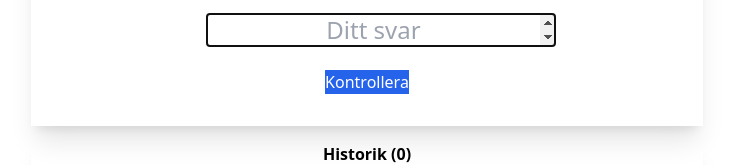
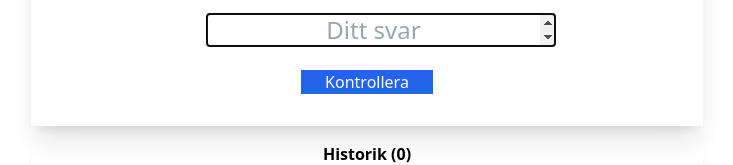
Before and after one commit to Krossmaskinen/multiplication-training, a SvelteKit app: page /practice in a window 1280 px wide. Shown: the part 214-379 px from the top of the page, without its empty margins (273-1006 px from the left). Built offline with nearby package versions, Linux system fonts and the light colour scheme.

Commit message:
feat: fix button styling

```diff
--- a/src/app.css
+++ b/src/app.css
@@ -12,8 +12,15 @@
 
 .btn.bg-blue-600 {
 	background-color: rgb(37 99 235) !important;
+	border-color: rgb(37 99 235) !important;
 }
 
 .btn.bg-blue-600:hover {
 	background-color: rgb(29 78 216) !important;
+	border-color: rgb(29 78 216) !important;
 }
+
+.btn.bg-blue-600.btn-lg {
+	padding-left: 1.5rem;
+	padding-right: 1.5rem;
+}
--- a/src/routes/practice/+page.svelte
+++ b/src/routes/practice/+page.svelte
@@ -132,12 +132,12 @@
 										Fel! Rätt svar är <strong class="text-red-600">{lastResult.answer}</strong>
 									</span>
 								</div>
-								<button class="btn bg-blue-600 hover:bg-blue-700 text-white border-0 btn-lg mt-4" onclick={nextProblem}>
+								<button class="btn bg-blue-600 hover:bg-blue-700 text-white btn-lg mt-4" onclick={nextProblem}>
 									Nästa
 								</button>
 							{/if}
 						{:else}
-							<button class="btn bg-blue-600 hover:bg-blue-700 text-white border-0 btn-lg disabled:bg-gray-400 disabled:hover:bg-gray-400 disabled:opacity-50" onclick={checkAnswer} disabled={isChecking}>
+							<button class="btn bg-blue-600 hover:bg-blue-700 text-white btn-lg disabled:bg-gray-400 disabled:hover:bg-gray-400 disabled:opacity-50" onclick={checkAnswer} disabled={isChecking}>
 								Kontrollera
 							</button>
 						{/if}
```
